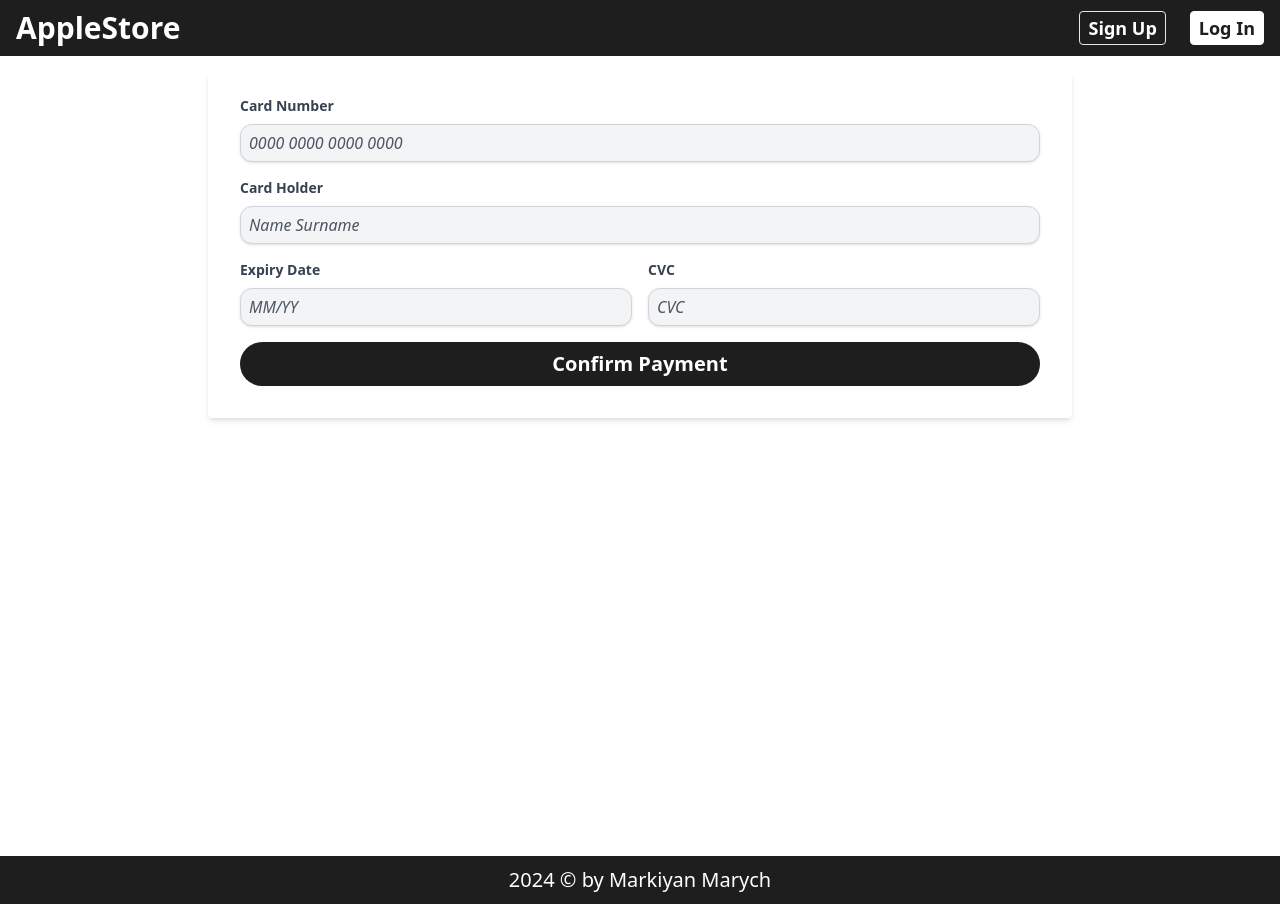
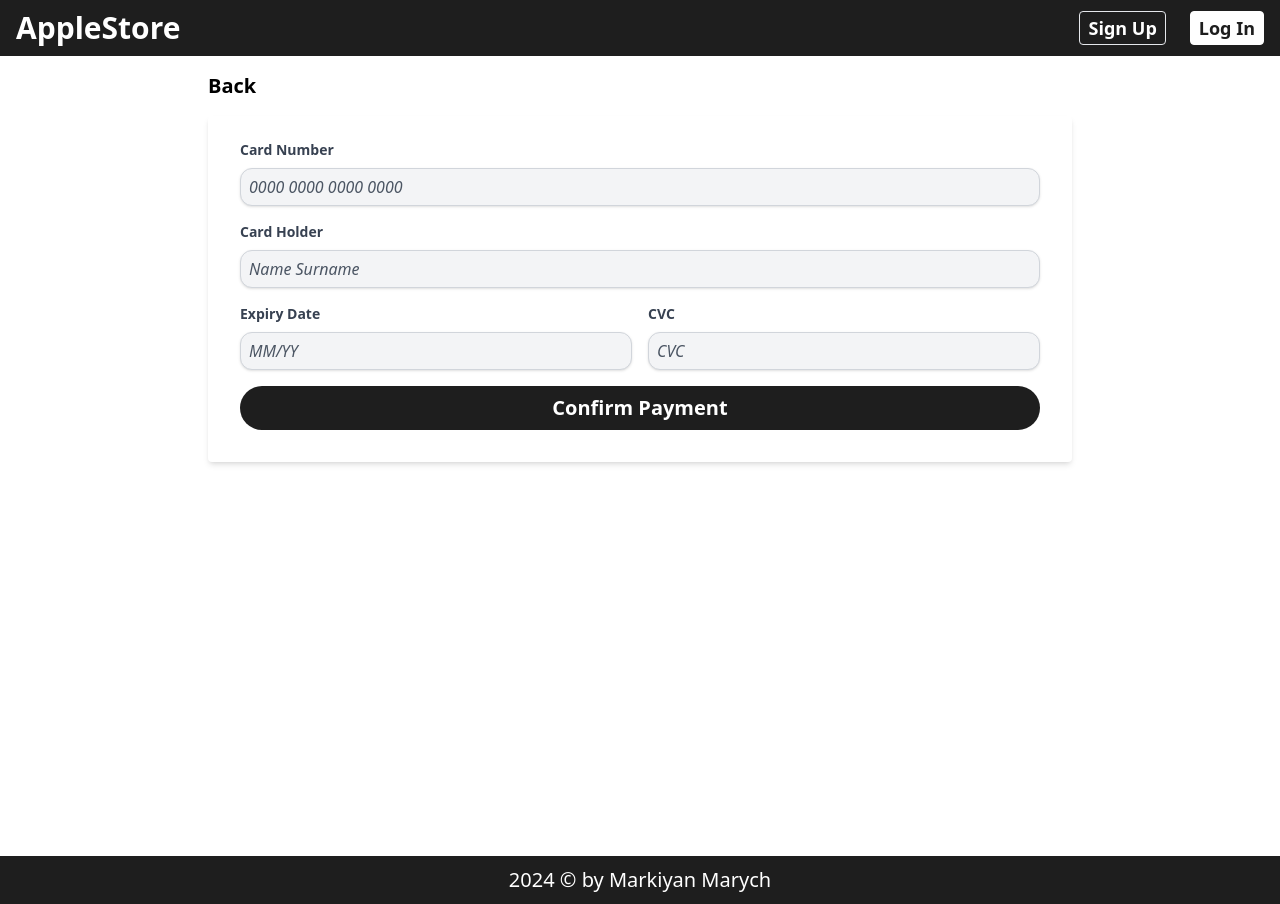
Before and after one commit to MarkiMark01/apple-store-nextjs-mongodb-tailwind, a Next.js app: page /payment in a window 1280 px wide. Built offline with nearby package versions, Linux system fonts and the light colour scheme; no server answers; the database is empty.

Commit message:
added new options to PaymentPage

```diff
--- a/src/app/payment/page.jsx
+++ b/src/app/payment/page.jsx
@@ -148,8 +148,8 @@ const PaymentPage = () => {
 
   const handlePayment = (e) => {
     e.preventDefault();
-    if (!cardNumber || !cardHolder || !expiryDate || !cvc) {
-      setErrorMessage("Please fill in all fields.");
+    if (cardNumber.length !== 16 || !cardHolder || !expiryDate || !cvc) {
+      setErrorMessage("Please fill in all fields and ensure the card number is exactly 16 characters long.");
       return;
     }
     setErrorMessage("");
@@ -166,8 +166,27 @@ const PaymentPage = () => {
     router.push('/');
   };
 
+  const handleToBack = () => {
+    router.push('/cart');
+  };
+
+  const handleCardNumberBlur = () => {
+    if (cardNumber.length !== 16) {
+      setErrorMessage("Card number must be exactly 16 characters long.");
+    } else {
+      setErrorMessage("");
+    }
+  };
+
   return (
     <div className="max-w-4xl mx-auto min-h-screen p-4">
+      <button
+        type="button"
+        className="mb-4 font-bold text-xl"
+        onClick={handleToBack}
+      >
+        Back
+      </button>
       <form
         onSubmit={handlePayment}
         className="bg-white shadow-md rounded px-8 pt-6 pb-8 mb-4"
@@ -188,6 +207,7 @@ const PaymentPage = () => {
             placeholder="0000 0000 0000 0000"
             value={cardNumber}
             onChange={(e) => setCardNumber(e.target.value)}
+            onBlur={handleCardNumberBlur}
             className="shadow appearance-none border rounded w-full py-2 px-3 text-gray-700 leading-tight focus:outline-none focus:shadow-outline"
             required
           />
```
